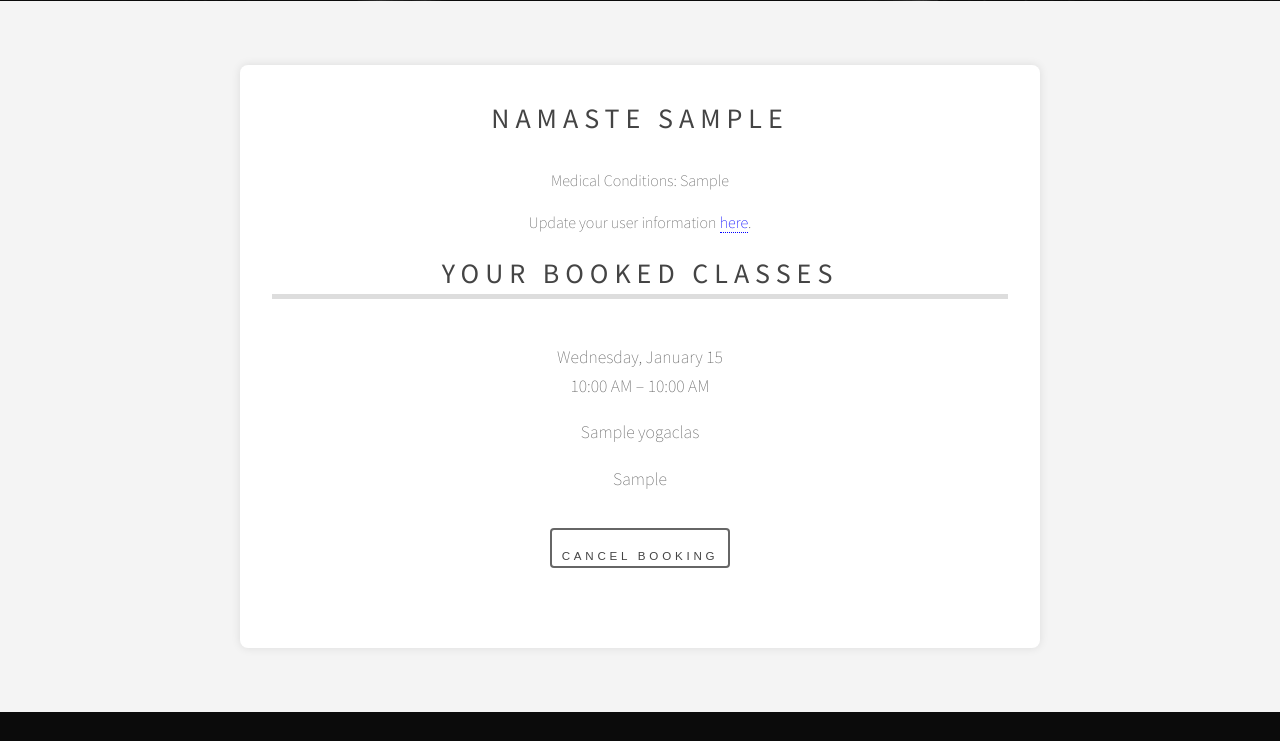
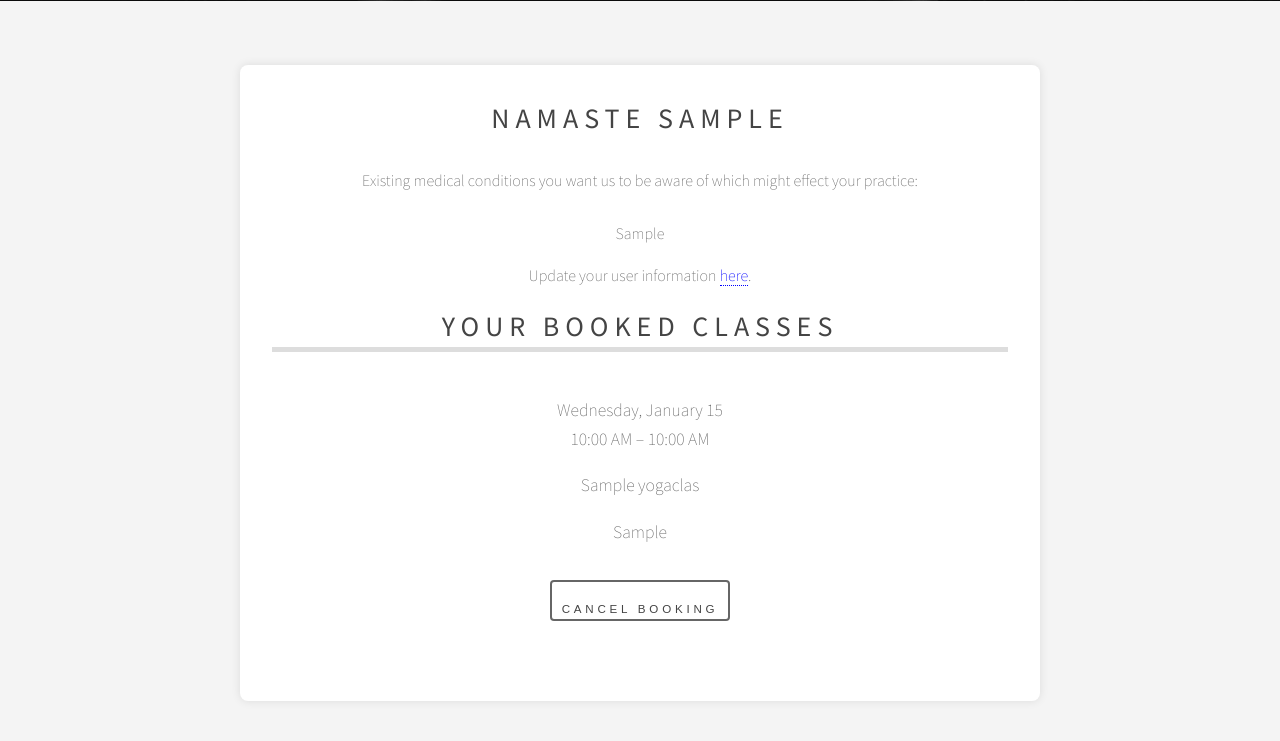
Before and after one commit to D-Mallon/namasdre, a Django app: page /profile in a window 1280 px wide. Shown: the part 599-1340 px from the top of the page. Before the commit the page ends 1311 px from the top, so only its background shows below. Run offline with Django 4.2, Linux system fonts and the light colour scheme; a user stored in the database is signed in; tables that the repository leaves empty hold one stand-in row (values such as "Sample post").

Commit message:
Update profile page with improved medical conditions display

```diff
--- a/core/templates/core/profile.html
+++ b/core/templates/core/profile.html
@@ -10,7 +10,7 @@
 </header>
 <div class="timetable-container custom-timetable">
   <h2>Namaste {{ user.first_name }}</h2>
-  <p>Medical Conditions: {{ user.profile.medical_conditions }}</p>
+  <p>Existing medical conditions you want us to be aware of which might effect your practice:<br><br> {{ user.profile.medical_conditions }}</p>
   <p>Update your user information <a href="{% url 'update_profile' %}" style="color: blue;">here</a>.</p>
   <h2 class="classType">Your Booked Classes</h2>
   <div class="class-list">
```
